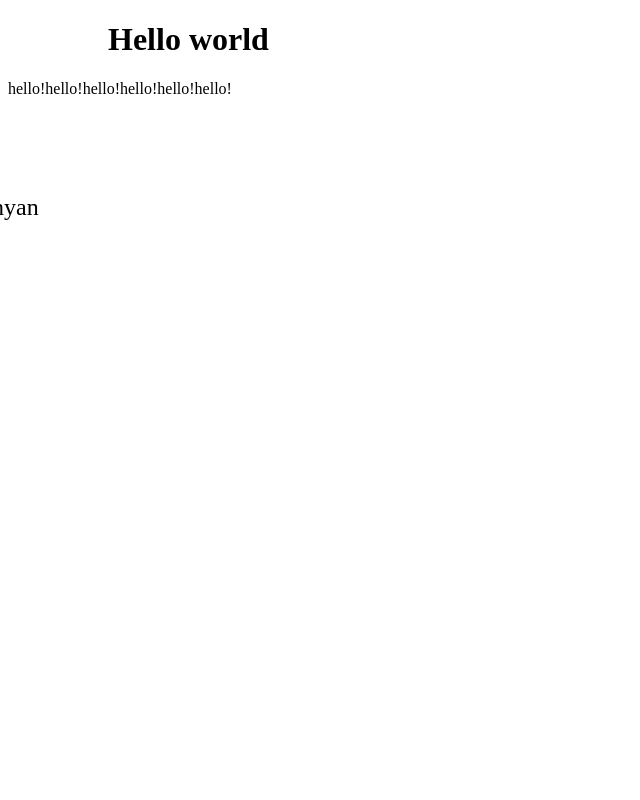
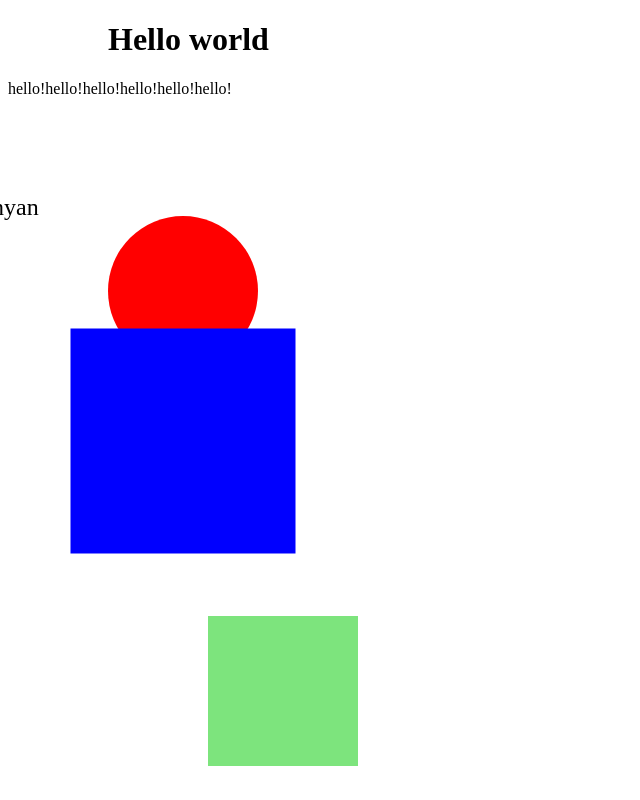
Before and after one commit to ktpi2000/gsap-beginner, a website built with Parcel: page index.html in a window 1280 px wide. Shown: the top 800 px of the page, without its empty margins (0-640 px from the left). Built offline with nearby package versions, Linux system fonts and the light colour scheme.

Commit message:
いろいろ追加

```diff
--- a/index.html
+++ b/index.html
@@ -14,6 +14,10 @@
 	<div class="nyan">
 			nyan
 	</div>
+	<div class="circle"></div>
+	<div class="square"></div>
+	<div class="space"></div>
+	<div class="box"></div>
 	<script src='./index.js'></script>
 </body>
 </html>
--- a/index.js
+++ b/index.js
@@ -3,9 +3,30 @@ import { gsap } from 'gsap';
 gsap.to("h1", 1, {x: 100})
 
 gsap.from(".hello", {
-    y: 50,
-    opacity: 0,
-    duration: 0.3,
-  })
+	y: 50,
+	opacity: 0,
+	duration: 0.3,
+})
 
 gsap.to(".nyan", 1, {x: 300, y: 100, scale: 1.5})
+
+/* circleを右100px,左100px移動させてその間色を赤に変化させる */
+gsap.to(".circle", 1, {
+	x: 100,
+	y: 100,
+	backgroundColor: 'red'
+})
+
+gsap.to(".square", 1, {
+	x: 100,
+	y: 100,
+	scale: 1.5,
+	rotation: 360,
+	backgroundColor: 'blue'
+})
+
+gsap.to(".box", 3, {
+	x: 200,
+	rotation: 90,
+	duration: 3
+})
--- a/style.css
+++ b/style.css
@@ -0,0 +1,22 @@
+.circle {
+	background-color: rgb(91, 91, 182);
+	height: 150px;
+	width: 150px;
+	border-radius: 50%;
+}
+
+.square {
+	width: 150px;
+	height: 150px;
+	background-color: rgb(125, 228, 125);
+}
+
+.space {
+	height: 200px;
+}
+
+.box {
+	width: 150px;
+	height: 150px;
+	background-color: rgb(125, 228, 125);
+}
```
Lines whose indentation alone changed are shown as unchanged.
